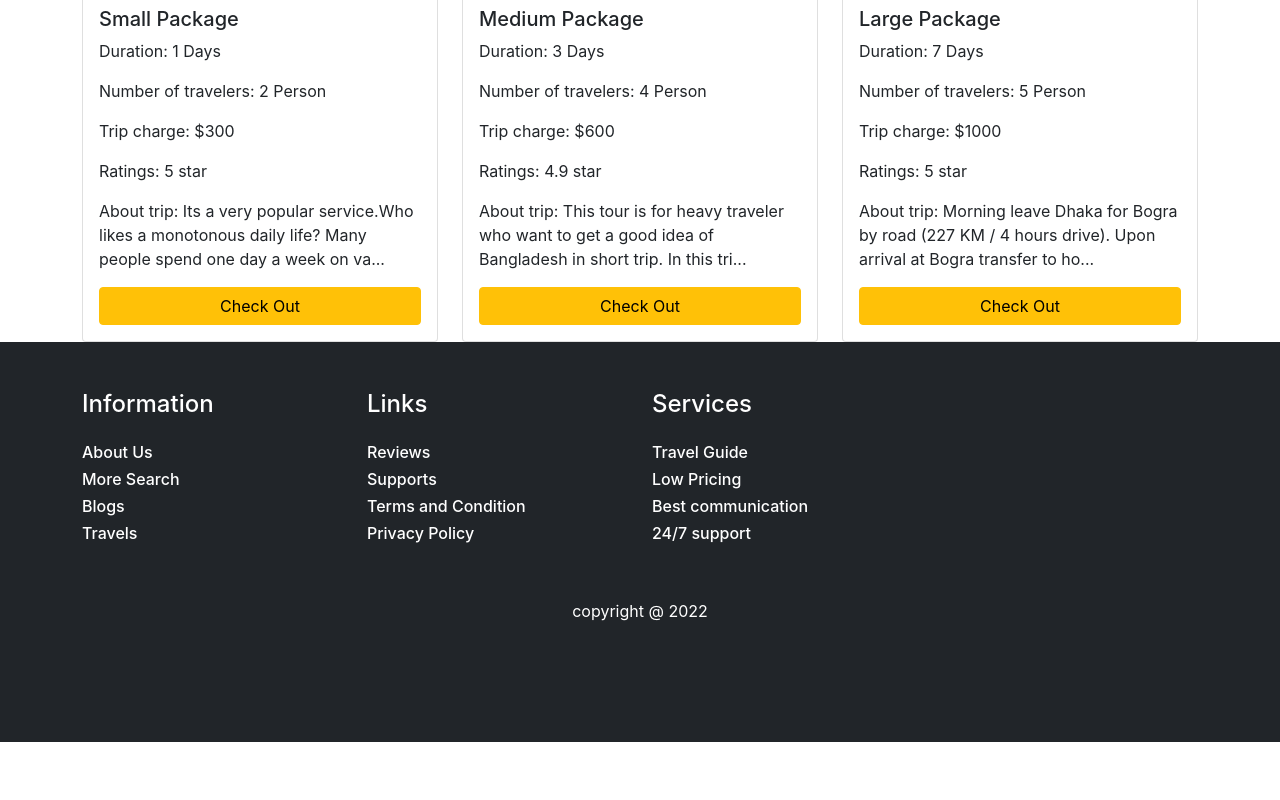
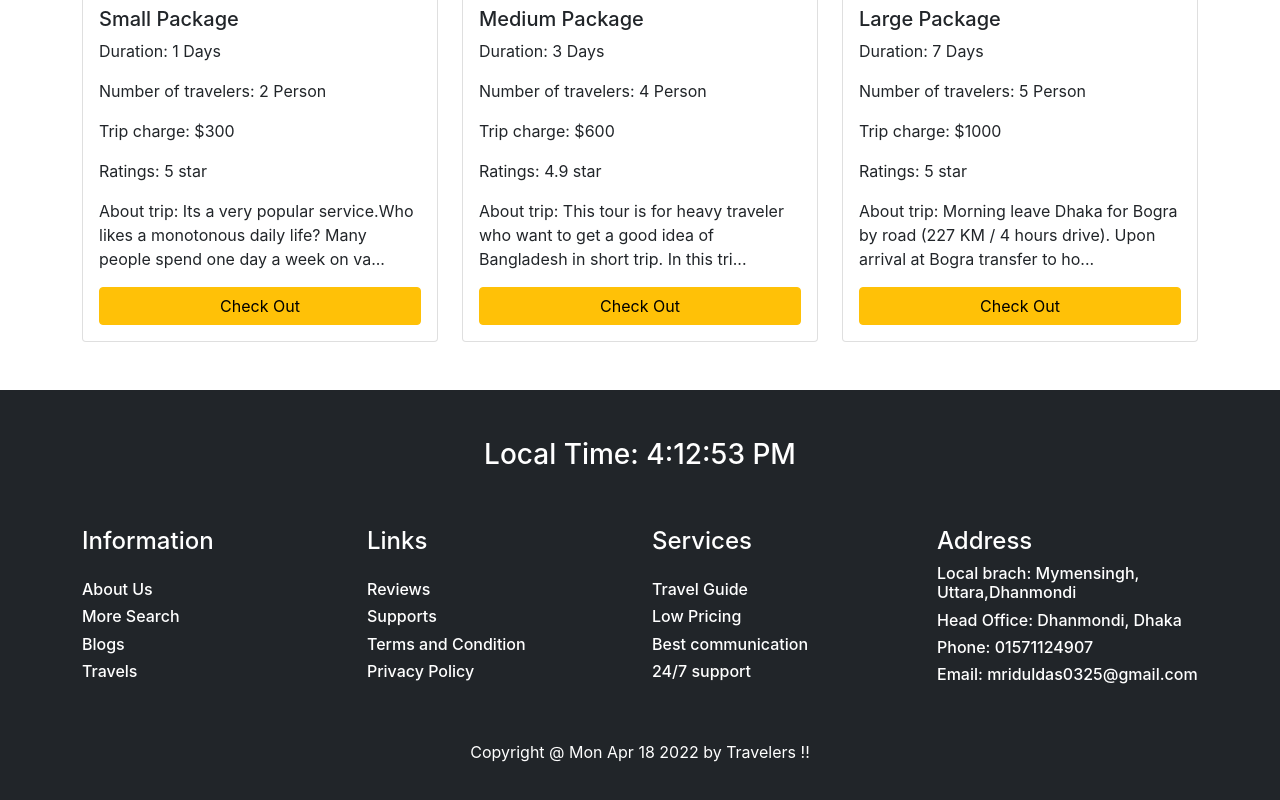
Before and after one commit to mriduldas07/travel-agensy-react, a React (Create React App) app: page / in a window 1280 px wide. Shown: the part 1222-2022 px from the top of the page. Before the commit the page ends 1964 px from the top, so only its background shows below. Built offline with nearby package versions, Linux system fonts and the light colour scheme.

Commit message:
footer complete

```diff
--- a/package.json
+++ b/package.json
@@ -3,6 +3,10 @@
   "version": "0.1.0",
   "private": true,
   "dependencies": {
+    "@fortawesome/fontawesome-svg-core": "^6.1.1",
+    "@fortawesome/free-regular-svg-icons": "^6.1.1",
+    "@fortawesome/free-solid-svg-icons": "^6.1.1",
+    "@heroicons/react": "^1.0.6",
     "@testing-library/jest-dom": "^5.16.4",
     "@testing-library/react": "^13.1.1",
     "@testing-library/user-event": "^13.5.0",
--- a/src/Shared/Footer/Footer.css
+++ b/src/Shared/Footer/Footer.css
@@ -1,5 +1,5 @@
 .footer{
-    min-height: 50vh;
-    background-color: black;
+    min-height: 55vh;
+    background-color: pink;
     color: white;
 }
--- a/src/Shared/Footer/Footer.js
+++ b/src/Shared/Footer/Footer.js
@@ -3,12 +3,18 @@ import { Col, Container, Row } from 'react-bootstrap';
 import './Footer.css'
 
 const Footer = () => {
+    const getCurrTime = () =>{
+        let newTime = new Date().toLocaleTimeString();
+        return newTime;
+    }
     const getCurrentYear = () =>{
-        return new Date().getFullYear();
+        let newDate = new Date().toDateString();
+        return newDate;
     };
     return (
-        <div className=' footer bg-dark sticky-bottom'>
+        <div className=' footer bg-dark sticky-bottom mt-5'>
             <Container>
+                <h3 className="pt-5 text-center">Local Time: {getCurrTime()}</h3>
                 <Row className='pt-5'>
                     <Col lg={3} sm={6}>
                         <h4 className='pb-3'>Information</h4>
@@ -32,11 +38,15 @@ const Footer = () => {
                         <h6>24/7 support</h6>
                     </Col>
                     <Col lg={3} sm={6}>
-
+                        <h4>Address</h4>
+                        <h6>Local brach: Mymensingh, Uttara,Dhanmondi</h6>
+                        <h6>Head Office: Dhanmondi, Dhaka</h6>
+                        <h6>Phone: 01571124907</h6>
+                        <h6>Email: mriduldas0325@gmail.com</h6>
                     </Col>
                     </Row>
             </Container>
-            <p className='text-center mt-5'>copyright @ {getCurrentYear()}</p>
+            <p className='text-center pt-5'>Copyright @ {getCurrentYear()} by Travelers !!</p>
         </div>
     );
 };
```
Also changed, not shown: 1 other file (tests, documents, lock files or other folders).
